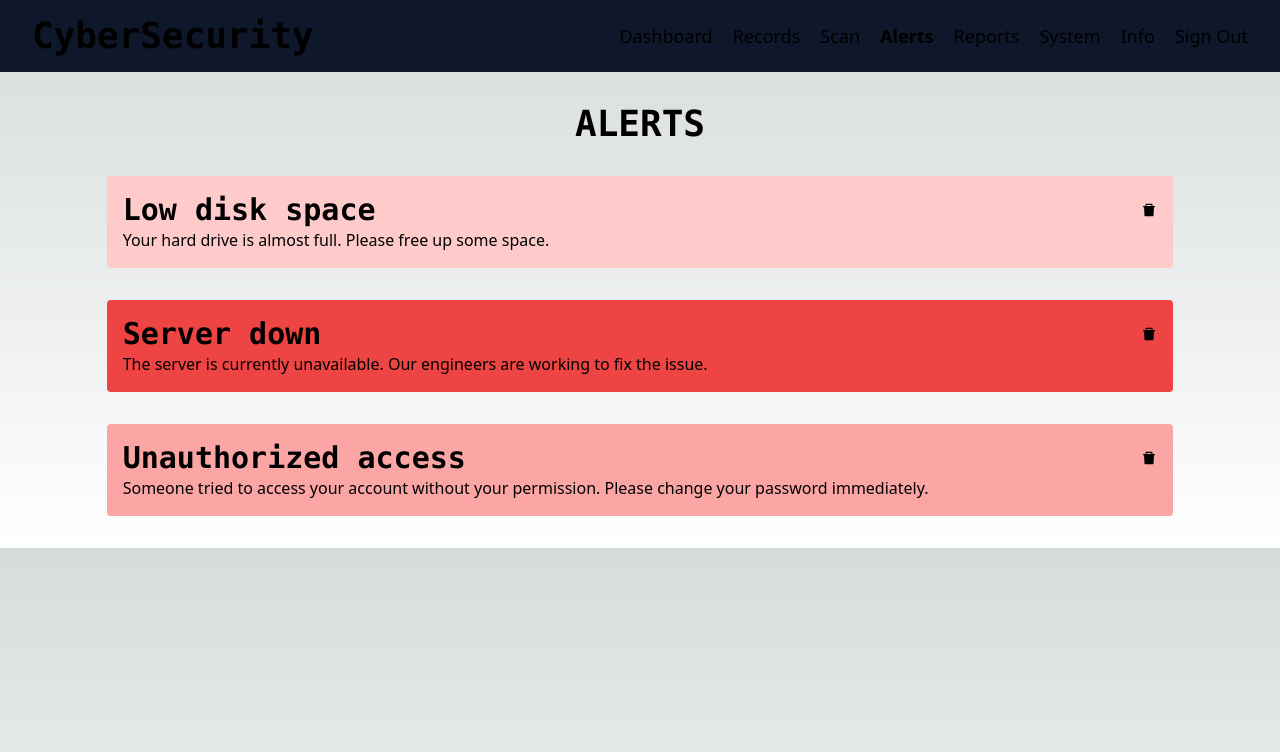
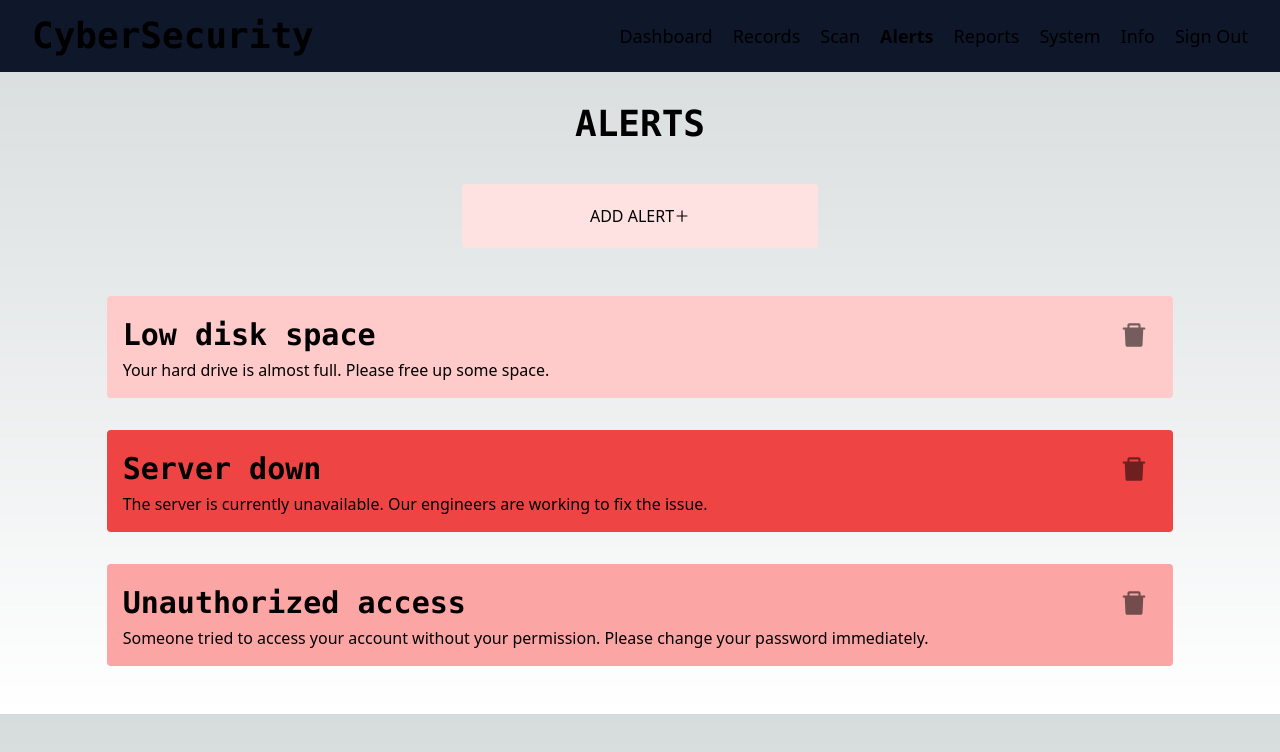
Before and after one commit to Ninjacornix/FrontEdHackathon, a Next.js app in the folder client/frontend/: page /alerts in a window 1280 px wide. Shown: the top 752 px of the page. Built offline with nearby package versions, Linux system fonts and the light colour scheme.

Commit message:
Add Alert Page

```diff
--- a/client/frontend/package.json
+++ b/client/frontend/package.json
@@ -9,6 +9,9 @@
     "lint": "next lint"
   },
   "dependencies": {
+    "@emotion/react": "^11.10.6",
+    "@emotion/styled": "^11.10.6",
+    "@mui/material": "^5.11.13",
     "@react-three/drei": "^9.57.3",
     "@react-three/fiber": "^8.12.0",
     "@types/three": "^0.149.0",
@@ -17,6 +20,7 @@
     "react": "18.2.0",
     "react-dom": "18.2.0",
     "react-hook-form": "^7.43.7",
+    "react-icons": "^4.8.0",
     "three": "^0.150.1"
   },
   "devDependencies": {
--- a/client/frontend/pages/alerts/index.js
+++ b/client/frontend/pages/alerts/index.js
@@ -1,7 +1,16 @@
-import React from 'react'
-import Navbar from '@/components/layout/Navbar'
-import { AiFillDelete } from 'react-icons/ai';
-
+import React from "react";
+import Navbar from "@/components/layout/Navbar";
+import { AiFillDelete } from "react-icons/ai";
+import { AiOutlinePlus } from "react-icons/ai";
+import { useState } from "react";
+import {
+  TextField,
+  Box,
+  Button,
+  Typography,
+  Modal,
+  IconButton,
+} from "@mui/material";
 
 const Alerts = () => {
   const dummyAlerts = [
@@ -9,52 +18,172 @@ const Alerts = () => {
       id: 1,
       message: "Low disk space",
       description: "Your hard drive is almost full. Please free up some space.",
-      dangerLevel: 30
+      dangerLevel: 30,
     },
     {
       id: 2,
       message: "Server down",
-      description: "The server is currently unavailable. Our engineers are working to fix the issue.",
-      dangerLevel: 90
+      description:
+        "The server is currently unavailable. Our engineers are working to fix the issue.",
+      dangerLevel: 90,
     },
     {
       id: 3,
       message: "Unauthorized access",
-      description: "Someone tried to access your account without your permission. Please change your password immediately.",
-      dangerLevel: 60
-    }
+      description:
+        "Someone tried to access your account without your permission. Please change your password immediately.",
+      dangerLevel: 60,
+    },
   ];
 
+  const [alerts, setAlerts] = useState(dummyAlerts);
+
   const dangerClass = (dangerLevel) => {
-    if(dangerLevel <= 33 && dangerLevel >= 0){
-      return 'bg-red-200'
-    }else if(dangerLevel <= 66 && dangerLevel >= 34 ){
-      return 'bg-red-300'
-    }else{
-      return 'bg-red-500'
+    if (dangerLevel <= 33 && dangerLevel >= 0) {
+      return "bg-red-200";
+    } else if (dangerLevel <= 66 && dangerLevel >= 34) {
+      return "bg-red-300";
+    } else {
+      return "bg-red-500";
     }
+  };
+  //Modal
+  const [open, setOpen] = useState(false);
+  const handleOpen = () => setOpen(true);
+  const handleClose = () => setOpen(false);
+  const [message,setMessage] = useState("");
+  const [description,setDescription] = useState("");
+  const [dangerLevel,setDangerLevel] = useState("");
+
+  const style = {
+    position: "absolute",
+    top: "50%",
+    left: "50%",
+    transform: "translate(-50%, -50%)",
+    width: 400,
+    bgcolor: "background.paper",
+    border: "2px solid #000",
+    boxShadow: 24,
+    p: 4,
+    color: "#000",
+  };
+
+  const handleSubmit = (event) => {
+    event.preventDefault();
+
+
+    const newAlert = {
+      id: alerts.length + 1,
+      message: message,
+      description: description,
+      dangerLevel: dangerLevel,
+    };
+
+    setAlerts([...alerts, newAlert]);
+    setMessage("");
+    setDescription("");
+    setDangerLevel("");
+    handleClose();
+    console.log(alerts);
+  };
+
+  const deleteAlert = (id) => {
+    setAlerts(alerts.filter((alert) => alert.id !== id));
+    console.log(alerts);
   };
 
   return (
     <>
       <Navbar />
-    <div className='my-8 w-5/6 m-auto'>
-      <h1 className='text-4xl font-bold font-mono text-center'>ALERTS</h1>
-      <div>
-        {dummyAlerts.map((alert) =>
-          <div className={` my-8 p-4 rounded text-black ${dangerClass(alert.dangerLevel)}`}>
-            <div className='flex items-center justify-between'>
-            <h2 className='text-3xl font-bold font-mono'>{alert.message} </h2>
-            <AiFillDelete />
+      <div className="my-8 w-5/6 m-auto font-sans">
+        <h1 className="text-4xl font-bold font-mono text-center mb-10">
+          ALERTS
+        </h1>
+        <button
+          onClick={handleOpen}
+          className="flex items-center justify-center p-4 w-2/6 m-auto h-16 border-solid border-2 rounded border-red-100 text-black bg-red-100"
+        >
+          ADD ALERT <AiOutlinePlus />
+        </button>
+        <div className="my-12">
+          {alerts.map((alert) => (
+            <div key={alert.id}
+              className={` my-8 p-4 rounded text-black ${dangerClass(
+                alert.dangerLevel
+              )}`}
+            >
+              <div className="flex items-center justify-between">
+                <h2 className="text-3xl font-bold font-mono">
+                  {alert.message}{" "}
+                </h2>
+                <IconButton onClick={() => deleteAlert(alert.id)}>
+                  <AiFillDelete
+                    className="text-3xl"
+
+                  />
+                </IconButton>
               </div>
               <p>{alert.description}</p>
             </div>
-        )}
+          ))}
         </div>
 
+        <Modal
+          open={open}
+          onClose={handleClose}
+          aria-labelledby="modal-modal-title"
+          aria-describedby="modal-modal-description"
+        >
+          <Box sx={style}>
+            <Typography id="modal-modal-title" variant="h6" component="h2">
+              Add Alert
+            </Typography>
+            <Typography
+              id="modal-modal-description"
+              sx={{
+                mt: 2,
+                display: "flex",
+                flexDirection: "column",
+                gap: "10px",
+              }}
+              component="span"
+            >
+              <TextField
+                id="outlined-basic"
+                label="Message"
+                variant="outlined"
+                value={message}
+                onChange={(e) => setMessage(e.target.value)}
+              />
+              <br />
+              <TextField
+                id="outlined-basic"
+                label="Description"
+                variant="outlined"
+                value={description}
+                onChange={(e) => setDescription(e.target.value)}
+              />
+              <br />
+              <TextField
+                id="outlined-basic"
+                label="Danger level"
+                variant="outlined"
+                value={dangerLevel}
+                onChange={(e) => setDangerLevel(e.target.value)}
+                type="number"
+                InputProps={{ inputProps: { min: 0, max: 100 } }}
+              />
+
+              <br />
+              <Button variant="contained" onClick={handleSubmit}>
+                Submit
+              </Button>
+            </Typography>
+          </Box>
+        </Modal>
       </div>
     </>
-  )
-}
+  );
+};
 
-export default Alerts
+export default Alerts;
```
Also changed, not shown: 1 other file (tests, documents, lock files or other folders). Lines whose indentation alone changed are shown as unchanged.
